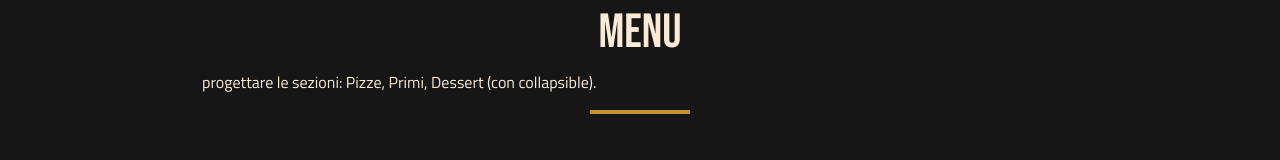
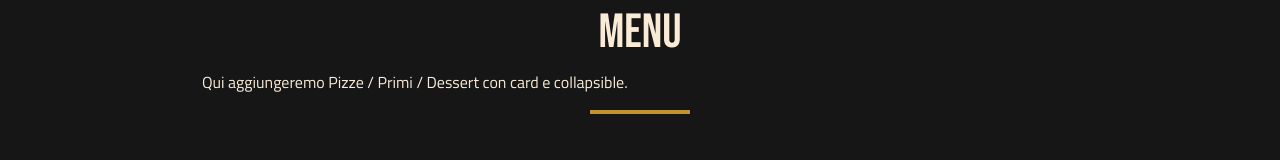
Before and after one commit to AlessioS-GithubAccount/The-Pizza-House-, a React (Vite) app: page /menu in a window 1280 px wide. Shown: the part 122-282 px from the top of the page. Built offline with nearby package versions, Linux system fonts and the light colour scheme.

Commit message:
coding menu template

```diff
--- a/src/pages/Menu.jsx
+++ b/src/pages/Menu.jsx
@@ -2,7 +2,7 @@ export default function Menu() {
   return (
     <section className="container">
       <h1 className="section-title">Menu</h1>
-      <p>progettare le sezioni: Pizze, Primi, Dessert (con collapsible).</p>
+      <p>Qui aggiungeremo Pizze / Primi / Dessert con card e collapsible.</p>
       <div className="separator" />
     </section>
   )
```
